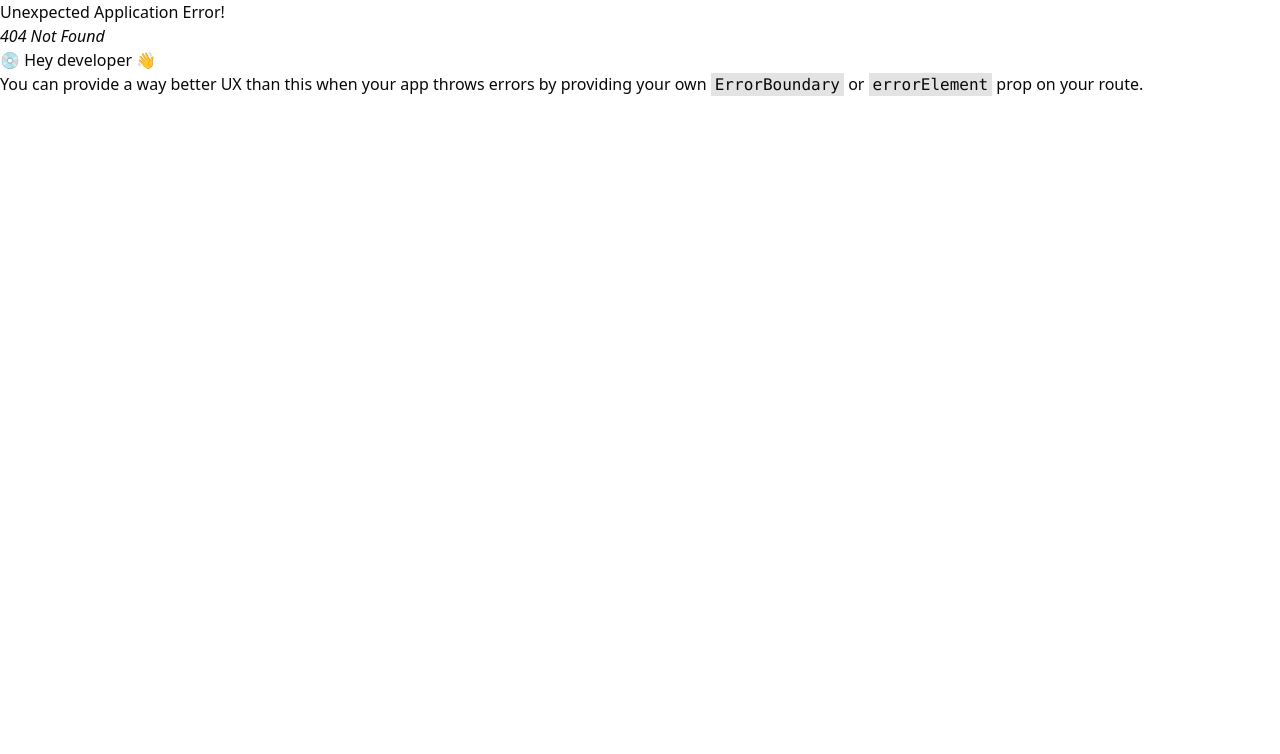
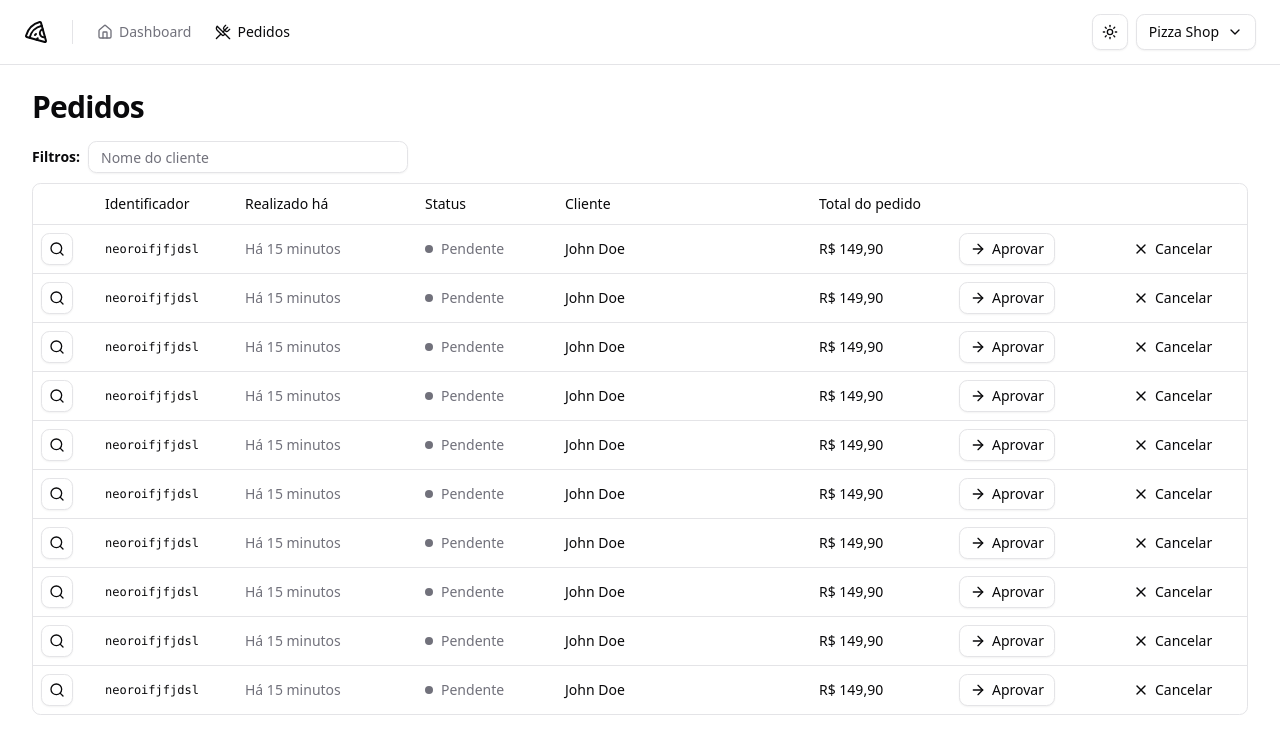
Before and after one commit to guilherme-s-barros/04-pizzashop-web, a React (Vite) app: page /orders in a window 1280 px wide. Before the commit this address had no page. Shown: the top 754 px of the page. Built offline with nearby package versions, Linux system fonts and the light colour scheme.

Commit message:
Página: Listagem de pedidos

```diff
--- a/index.html
+++ b/index.html
@@ -3,7 +3,7 @@
   <head>
     <meta charset="UTF-8" />
     <meta name="viewport" content="width=device-width, initial-scale=1.0" />
-    <title>Pizza Shop</title>
+    <title>pizza.shop</title>
   </head>
   <body>
     <div id="root"></div>
--- a/src/components/ui/button.tsx
+++ b/src/components/ui/button.tsx
@@ -27,6 +27,7 @@
 				sm: 'h-8 rounded-md gap-1.5 px-3 has-[>svg]:px-2.5',
 				lg: 'h-10 rounded-md px-6 has-[>svg]:px-4',
 				icon: 'size-9',
+				'icon-sm': 'size-8',
 			},
 		},
 		defaultVariants: {
--- /dev/null
+++ b/src/components/ui/table.tsx
@@ -0,0 +1,114 @@
+import type * as React from 'react'
+
+import { cn } from '@/lib/utils'
+
+function Table({ className, ...props }: React.ComponentProps<'table'>) {
+	return (
+		<div
+			data-slot="table-container"
+			className="relative w-full overflow-x-auto"
+		>
+			<table
+				data-slot="table"
+				className={cn('w-full caption-bottom text-sm', className)}
+				{...props}
+			/>
+		</div>
+	)
+}
+
+function TableHeader({ className, ...props }: React.ComponentProps<'thead'>) {
+	return (
+		<thead
+			data-slot="table-header"
+			className={cn('[&_tr]:border-b', className)}
+			{...props}
+		/>
+	)
+}
+
+function TableBody({ className, ...props }: React.ComponentProps<'tbody'>) {
+	return (
+		<tbody
+			data-slot="table-body"
+			className={cn('[&_tr:last-child]:border-0', className)}
+			{...props}
+		/>
+	)
+}
+
+function TableFooter({ className, ...props }: React.ComponentProps<'tfoot'>) {
+	return (
+		<tfoot
+			data-slot="table-footer"
+			className={cn(
+				'bg-muted/50 border-t font-medium [&>tr]:last:border-b-0',
+				className,
+			)}
+			{...props}
+		/>
+	)
+}
+
+function TableRow({ className, ...props }: React.ComponentProps<'tr'>) {
+	return (
+		<tr
+			data-slot="table-row"
+			className={cn(
+				'hover:bg-muted/50 data-[state=selected]:bg-muted border-b transition-colors',
+				className,
+			)}
+			{...props}
+		/>
+	)
+}
+
+function TableHead({ className, ...props }: React.ComponentProps<'th'>) {
+	return (
+		<th
+			data-slot="table-head"
+			className={cn(
+				'text-foreground h-10 px-2 text-left align-middle font-medium whitespace-nowrap [&:has([role=checkbox])]:pr-0 [&>[role=checkbox]]:translate-y-[2px]',
+				className,
+			)}
+			{...props}
+		/>
+	)
+}
+
+function TableCell({ className, ...props }: React.ComponentProps<'td'>) {
+	return (
+		<td
+			data-slot="table-cell"
+			className={cn(
+				'p-2 align-middle whitespace-nowrap [&:has([role=checkbox])]:pr-0 [&>[role=checkbox]]:translate-y-[2px]',
+				className,
+			)}
+			{...props}
+		/>
+	)
+}
+
+function TableCaption({
+	className,
+	...props
+}: React.ComponentProps<'caption'>) {
+	return (
+		<caption
+			data-slot="table-caption"
+			className={cn('text-muted-foreground mt-4 text-sm', className)}
+			{...props}
+		/>
+	)
+}
+
+export {
+	Table,
+	TableHeader,
+	TableBody,
+	TableFooter,
+	TableHead,
+	TableRow,
+	TableCell,
+	TableCaption,
+}
--- a/src/index.css
+++ b/src/index.css
@@ -42,15 +42,15 @@
 }
 
 :root {
-  --radius: 0.625rem;
+  --radius: 0.65rem;
   --background: oklch(1 0 0);
   --foreground: oklch(0.141 0.005 285.823);
   --card: oklch(1 0 0);
   --card-foreground: oklch(0.141 0.005 285.823);
   --popover: oklch(1 0 0);
   --popover-foreground: oklch(0.141 0.005 285.823);
-  --primary: oklch(0.21 0.006 285.885);
-  --primary-foreground: oklch(0.985 0 0);
+  --primary: oklch(0.637 0.237 25.331);
+  --primary-foreground: oklch(0.971 0.013 17.38);
   --secondary: oklch(0.967 0.001 286.375);
   --secondary-foreground: oklch(0.21 0.006 285.885);
   --muted: oklch(0.967 0.001 286.375);
@@ -60,7 +60,7 @@
   --destructive: oklch(0.577 0.245 27.325);
   --border: oklch(0.92 0.004 286.32);
   --input: oklch(0.92 0.004 286.32);
-  --ring: oklch(0.705 0.015 286.067);
+  --ring: oklch(0.637 0.237 25.331);
   --chart-1: oklch(0.646 0.222 41.116);
   --chart-2: oklch(0.6 0.118 184.704);
   --chart-3: oklch(0.398 0.07 227.392);
@@ -68,12 +68,12 @@
   --chart-5: oklch(0.769 0.188 70.08);
   --sidebar: oklch(0.985 0 0);
   --sidebar-foreground: oklch(0.141 0.005 285.823);
-  --sidebar-primary: oklch(0.21 0.006 285.885);
-  --sidebar-primary-foreground: oklch(0.985 0 0);
+  --sidebar-primary: oklch(0.637 0.237 25.331);
+  --sidebar-primary-foreground: oklch(0.971 0.013 17.38);
   --sidebar-accent: oklch(0.967 0.001 286.375);
   --sidebar-accent-foreground: oklch(0.21 0.006 285.885);
   --sidebar-border: oklch(0.92 0.004 286.32);
-  --sidebar-ring: oklch(0.705 0.015 286.067);
+  --sidebar-ring: oklch(0.637 0.237 25.331);
 }
 
 .dark {
@@ -83,8 +83,8 @@
   --card-foreground: oklch(0.985 0 0);
   --popover: oklch(0.21 0.006 285.885);
   --popover-foreground: oklch(0.985 0 0);
-  --primary: oklch(0.92 0.004 286.32);
-  --primary-foreground: oklch(0.21 0.006 285.885);
+  --primary: oklch(0.637 0.237 25.331);
+  --primary-foreground: oklch(0.971 0.013 17.38);
   --secondary: oklch(0.274 0.006 286.033);
   --secondary-foreground: oklch(0.985 0 0);
   --muted: oklch(0.274 0.006 286.033);
@@ -94,7 +94,7 @@
   --destructive: oklch(0.704 0.191 22.216);
   --border: oklch(1 0 0 / 10%);
   --input: oklch(1 0 0 / 15%);
-  --ring: oklch(0.552 0.016 285.938);
+  --ring: oklch(0.637 0.237 25.331);
   --chart-1: oklch(0.488 0.243 264.376);
   --chart-2: oklch(0.696 0.17 162.48);
   --chart-3: oklch(0.769 0.188 70.08);
@@ -102,12 +102,12 @@
   --chart-5: oklch(0.645 0.246 16.439);
   --sidebar: oklch(0.21 0.006 285.885);
   --sidebar-foreground: oklch(0.985 0 0);
-  --sidebar-primary: oklch(0.488 0.243 264.376);
-  --sidebar-primary-foreground: oklch(0.985 0 0);
+  --sidebar-primary: oklch(0.637 0.237 25.331);
+  --sidebar-primary-foreground: oklch(0.971 0.013 17.38);
   --sidebar-accent: oklch(0.274 0.006 286.033);
   --sidebar-accent-foreground: oklch(0.985 0 0);
   --sidebar-border: oklch(1 0 0 / 10%);
-  --sidebar-ring: oklch(0.552 0.016 285.938);
+  --sidebar-ring: oklch(0.637 0.237 25.331);
 }
 
 @layer base {
@@ -118,3 +118,9 @@
 		@apply bg-background text-foreground;
 	}
 }
+
+@layer utilities {
+  .order-status-dot-pending {
+    @apply before:h-2 before:w-2 before:rounded-full before:bg-muted-foreground;
+  }
+}
--- a/src/main.tsx
+++ b/src/main.tsx
@@ -1,10 +1,5 @@
-import { StrictMode } from 'react'
 import { createRoot } from 'react-dom/client'
 
 import { App } from './app.tsx'
 
-createRoot(document.getElementById('root') as HTMLDivElement).render(
-	<StrictMode>
-		<App />
-	</StrictMode>,
-)
+createRoot(document.getElementById('root') as HTMLDivElement).render(<App />)
--- a/src/pages/app/dashboard.tsx
+++ b/src/pages/app/dashboard.tsx
@@ -2,9 +2,9 @@
 
 export function Dashboard() {
 	return (
-		<div>
+		<>
 			<Helmet title="Dashboard" />
 			<h1>Dashboard</h1>
-		</div>
+		</>
 	)
 }
--- /dev/null
+++ b/src/pages/app/orders/index.tsx
@@ -0,0 +1,88 @@
+import { ArrowRightIcon, SearchIcon, XIcon } from 'lucide-react'
+import { Helmet } from 'react-helmet-async'
+
+import { Button } from '@/components/ui/button'
+import { Input } from '@/components/ui/input'
+import {
+	Table,
+	TableBody,
+	TableCell,
+	TableHead,
+	TableHeader,
+	TableRow,
+} from '@/components/ui/table'
+
+export function Orders() {
+	return (
+		<>
+			<Helmet title="Pedidos" />
+
+			<div className="flex flex-col gap-4">
+				<h1 className="text-3xl font-bold tracking-tight">Pedidos</h1>
+			</div>
+
+			<div className="space-y-2.5">
+				<form className="flex items-center gap-2">
+					<span className="text-sm font-semibold">Filtros: </span>
+					<Input placeholder="Nome do cliente" className="h-8 w-[320px]" />
+				</form>
+
+				<div className="border rounded-md">
+					<Table>
+						<TableHeader>
+							<TableRow>
+								<TableHead className="w-[64px]"></TableHead>
+								<TableHead className="w-[140px]">Identificador</TableHead>
+								<TableHead className="w-[180px]">Realizado há</TableHead>
+								<TableHead className="w-[140px]">Status</TableHead>
+								<TableHead>Cliente</TableHead>
+								<TableHead className="w-[140px]">Total do pedido</TableHead>
+								<TableHead className="w-[164px]"></TableHead>
+								<TableHead className="w-[132px]"></TableHead>
+							</TableRow>
+						</TableHeader>
+						<TableBody>
+							{Array.from({ length: 10 }).map(() => {
+								return (
+									<TableRow key={Date.now()}>
+										<TableCell>
+											<Button variant="outline" size="icon-sm">
+												<SearchIcon className="h-3 w-3" />
+												<span className="sr-only">Detalhes do pedido</span>
+											</Button>
+										</TableCell>
+										<TableCell className="font-mono text-xs font-medium">
+											neoroifjfjdsl
+										</TableCell>
+										<TableCell className="text-muted-foreground">
+											Há 15 minutos
+										</TableCell>
+										<TableCell>
+											<span className="flex items-center gap-2 font-medium text-muted-foreground order-status-dot-pending">
+												Pendente
+											</span>
+										</TableCell>
+										<TableCell className="font-medium">John Doe</TableCell>
+										<TableCell className="font-medium">R$ 149,90</TableCell>
+										<TableCell>
+											<Button variant="outline" size="sm">
+												<ArrowRightIcon className="h-3 w-3" />
+												Aprovar
+											</Button>
+										</TableCell>
+										<TableCell>
+											<Button variant="ghost" size="sm">
+												<XIcon className="h-3 w-3" />
+												Cancelar
+											</Button>
+										</TableCell>
+									</TableRow>
+								)
+							})}
+						</TableBody>
+					</Table>
+				</div>
+			</div>
+		</>
+	)
+}
--- a/src/router.tsx
+++ b/src/router.tsx
@@ -3,6 +3,7 @@
 import { AppLayout } from './pages/_layouts/app'
 import { AuthLayout } from './pages/_layouts/auth'
 import { Dashboard } from './pages/app/dashboard'
+import { Orders } from './pages/app/orders'
 import { SignIn } from './pages/auth/sign-in'
 import { SignUp } from './pages/auth/sign-up'
 
@@ -10,7 +11,10 @@
 	{
 		path: '/',
 		Component: AppLayout,
-		children: [{ index: true, Component: Dashboard }],
+		children: [
+			{ index: true, Component: Dashboard },
+			{ path: '/orders', Component: Orders },
+		],
 	},
 	{
 		path: '/auth',
```
